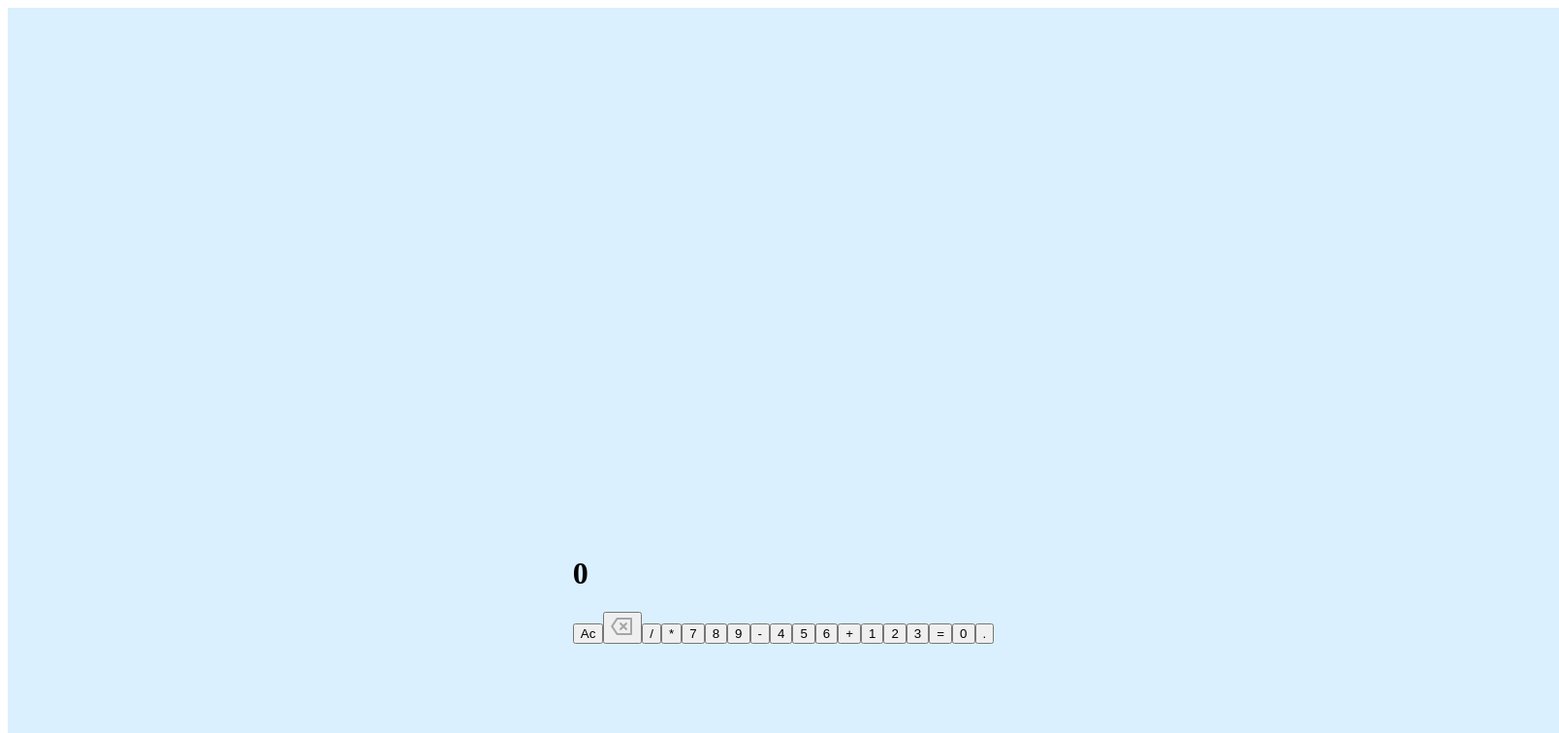
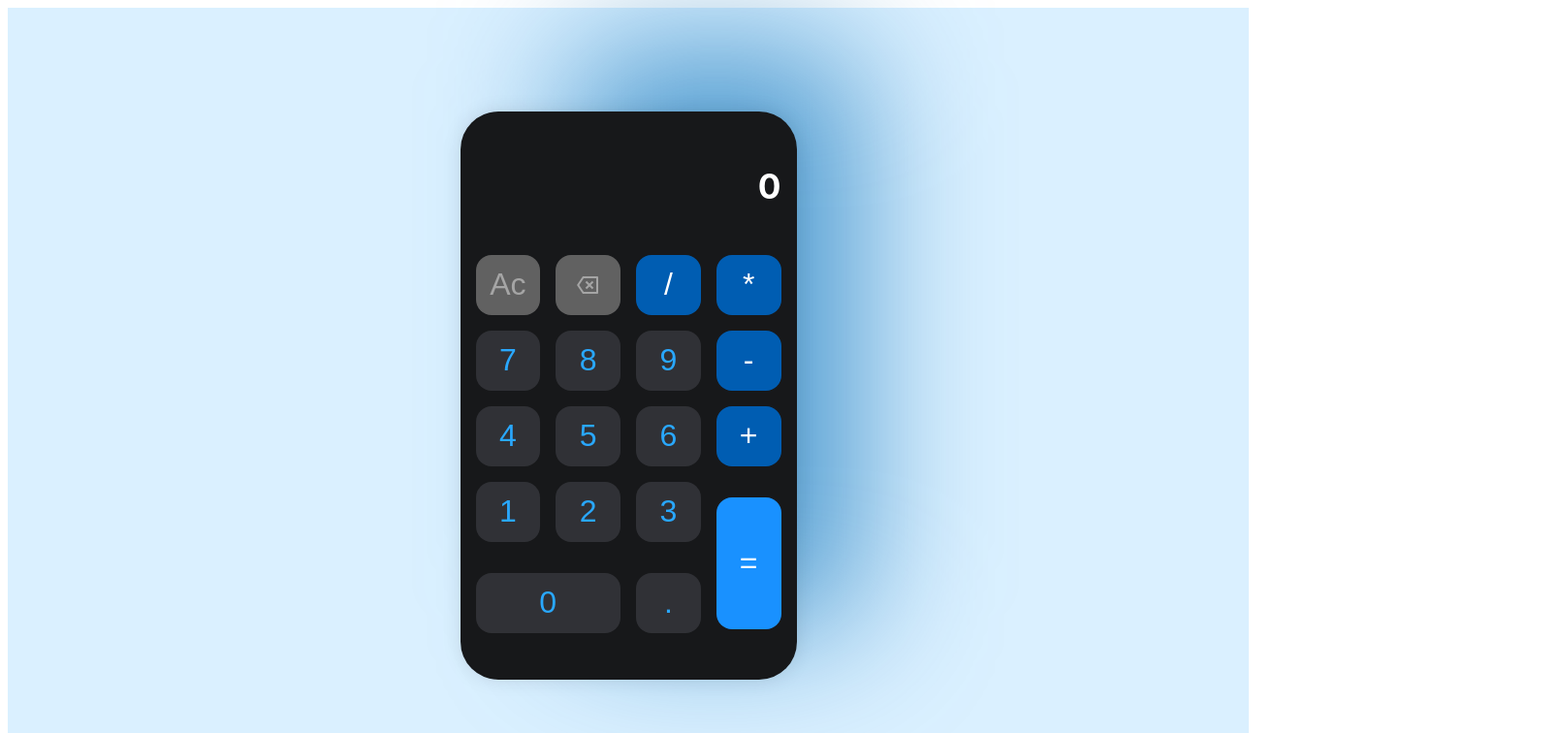
Before and after one commit to adhrianom/binary-converter-api, a React (Vite) app in the folder frontend/: page / in a window 1280 px wide. Shown: the top 756 px of the page at 97% size, 1608 px wide, since content can reach past the window. Built offline with nearby package versions, Linux system fonts and the light colour scheme.

Commit message:
Calculator styiling complete

```diff
--- a/frontend/src/components/Calculator.css
+++ b/frontend/src/components/Calculator.css
@@ -1,9 +1,130 @@
+body {
+    font-family: 'Inter', Arial, sans-serif;
+}
+
 .background {
-    width: 1600px;
-    height: 1200px;
+    position: relative;
+    width: 100vw;
+    height: 100vh;
     background: #daf0ff;
 
     display: flex;
     justify-content: center;
     align-items: center;
 }
+
+.buttons-container {
+    width: 100%;
+    display: grid;
+    grid-template-columns: repeat(4, 1fr);
+    gap: 16px;
+    margin-top: 32px;
+}
+
+.button {
+    height: 62px;
+    border-radius: 16px;
+    border: none;
+    font-size: 2rem;
+    display: flex;
+    justify-content: center;
+    align-items: center;
+    cursor: pointer;
+    transition: filter 0.2s;
+}
+
+.button:active {
+    filter: brightness(0.9);
+}
+
+.button.grey {
+    background: #616161;
+    color: #A5A5A5;
+}
+
+.button.dark-grey {
+    background: #303136;
+    color: #29A8FF;
+}
+
+.button.blue {
+    background: #1991FF;
+    color: #fff;
+    grid-row: span 2;
+    height: 136px;
+    margin-top: 16px;
+
+}
+
+
+
+.button.dark-blue {
+    background: #005DB2;
+    color: #fff;
+}
+
+.button.zero {
+    grid-column: span 2;
+    width: 100%;
+    margin-top: 16px;
+
+}
+
+.button.dot {
+    margin-top: 16px;
+}
+
+.input {
+    width: 100%;
+    min-height: 90px;
+    color: #fff;
+    font-size: 2.2rem;
+    text-align: right;
+    margin-bottom: -30px;
+    background: transparent;
+    border-radius: 16px;
+    border: none;
+    outline: none;
+    font-family: 'Inter', Arial, sans-serif;
+}
+
+.operation {
+    width: 100%;
+    color: #A5A5A5;
+    font-size: 1.1rem;
+    text-align: right;
+    margin-bottom: 8px;
+    margin-top: 8px;
+    font-family: 'Inter', Arial, sans-serif;
+    letter-spacing: 0.5px;
+}
+
+.calculator-shadow{
+    position: absolute;
+    width: 300px;
+    height: 600px;
+    flex-shrink: 0;
+    border-radius: 50px;
+    background: rgba(0, 107, 181, 0.63);
+    filter: blur(70px);
+    z-index: 0;
+    right: 400px;
+    top: 40px;
+}
+
+.calculator {
+    position: relative;
+    z-index: 1;
+    width: 315px;
+    min-height: 480px;
+    background: linear-gradient(180deg, #17181A 0%, #17181A 100%);
+    border-radius: 39px;
+    box-shadow: 0px 0px 20px rgba(0, 0, 0, 0.1);
+
+    display: flex;
+    flex-direction: column;
+    justify-content: space-between;
+    align-items: center;
+
+    padding: 32px 16px 48px 16px;
+}
--- a/frontend/src/components/Calculator.tsx
+++ b/frontend/src/components/Calculator.tsx
@@ -3,6 +3,7 @@
 
 function Calculator() {
   const [num, setNum] = useState(0);
+  const [secondNum, setSecondNum] = useState(0);
   const [oldNum, setOldNum] = useState(0);
   const [operator, setOperator] = useState();
 
@@ -17,6 +18,7 @@
 
   function clear() {
     setNum(0);
+    setShowOperation(false);
   }
 
   function deleteNum() {
@@ -31,6 +33,8 @@
   }
 
   function calculate() {
+    setSecondNum(num);
+
     if (operator === '/') {
       setNum(parseFloat(oldNum) / parseFloat(num));
     } else if (operator === '*') {
@@ -40,20 +44,34 @@
     } else if (operator === '+') {
       setNum(parseFloat(oldNum) + parseFloat(num));
     }
+    setShowOperation(true);
+  }
+
+  const [showOperation, setShowOperation] = useState(false);
+
+  function historyOperation() {
+    if (operator) {
+      return `${oldNum} ${operator} ${secondNum}`;
+    }
+    return '';
   }
 
   return (
     <>
       <div className="background">
+        <div className="calculator-shadow"></div>
         <div className="calculator">
+          {showOperation && (
+            <div className="operation">{historyOperation()}</div>
+          )}
           <h1 className="input" id="result">
             {num}
           </h1>
           <div className="buttons-container">
-            <button className="grey" onClick={clear}>
+            <button className="button grey" onClick={clear}>
               Ac
             </button>
-            <button className="grey" onClick={deleteNum}>
+            <button className="button grey" onClick={deleteNum}>
               <svg
                 xmlns="http://www.w3.org/2000/svg"
                 width="24"
@@ -67,57 +85,80 @@
                 />
               </svg>
             </button>
-            <button className="dark-blue" onClick={operatorHandler} value="/">
+            <button
+              className="button dark-blue"
+              id="divisor"
+              onClick={operatorHandler}
+              value="/"
+            >
               /
             </button>
-            <button className="dark-blue" onClick={operatorHandler} value="*">
+            <button
+              className="button dark-blue"
+              id="multiplicador"
+              onClick={operatorHandler}
+              value="*"
+            >
               *
             </button>
-            <button className="dark-grey" onClick={inputNum} value="7">
+            <button className="button dark-grey" onClick={inputNum} value="7">
               7
             </button>
-            <button className="dark-grey" onClick={inputNum} value="8">
+            <button className="button dark-grey" onClick={inputNum} value="8">
               8
             </button>
-            <button className="dark-grey" onClick={inputNum} value="9">
+            <button className="button dark-grey" onClick={inputNum} value="9">
               9
             </button>
-            <button className="dark-blue" onClick={operatorHandler} value="-">
+            <button
+              className="button dark-blue"
+              onClick={operatorHandler}
+              value="-"
+            >
               -
             </button>
-            <button className="dark-grey" onClick={inputNum} value="4">
+            <button className="button dark-grey" onClick={inputNum} value="4">
               4
             </button>
-            <button className="dark-grey" onClick={inputNum} value="5">
+            <button className="button dark-grey" onClick={inputNum} value="5">
               5
             </button>
-            <button className="dark-grey" onClick={inputNum} value="6">
+            <button className="button dark-grey" onClick={inputNum} value="6">
               6
             </button>
-            <button className="add" onClick={operatorHandler} value="+">
+            <button
+              className="button dark-blue add"
+              onClick={operatorHandler}
+              value="+"
+            >
               +
             </button>
-            <button className="dark-grey" onClick={inputNum} value="1">
+            <button className="button dark-grey" onClick={inputNum} value="1">
               1
             </button>
-            <button className="dark-grey" onClick={inputNum} value="2">
+            <button className="button dark-grey" onClick={inputNum} value="2">
               2
             </button>
-            <button className="dark-grey" onClick={inputNum} value="3">
+            <button className="button dark-grey" onClick={inputNum} value="3">
               3
             </button>
-            <button className="result" onClick={calculate}>
+            <button className="button blue" onClick={calculate}>
               =
             </button>
+
             <button
-              className="zero"
+              className="button dark-grey zero"
               onClick={inputNum}
               value="0"
               style={{ gridColumn: 'span 2' }}
             >
               0
             </button>
-            <button className="dark-grey" onClick={inputNum} value=".">
+            <button
+              className="button dark-grey dot"
+              onClick={inputNum}
+              value="."
+            >
               .
             </button>
           </div>
```
